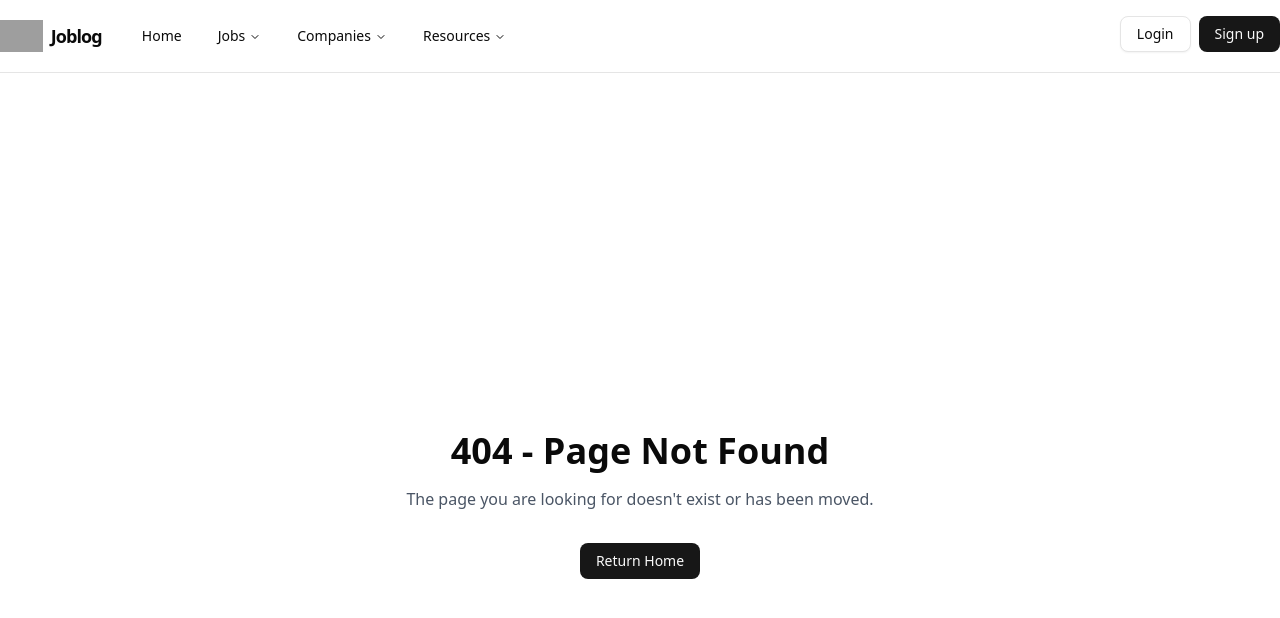
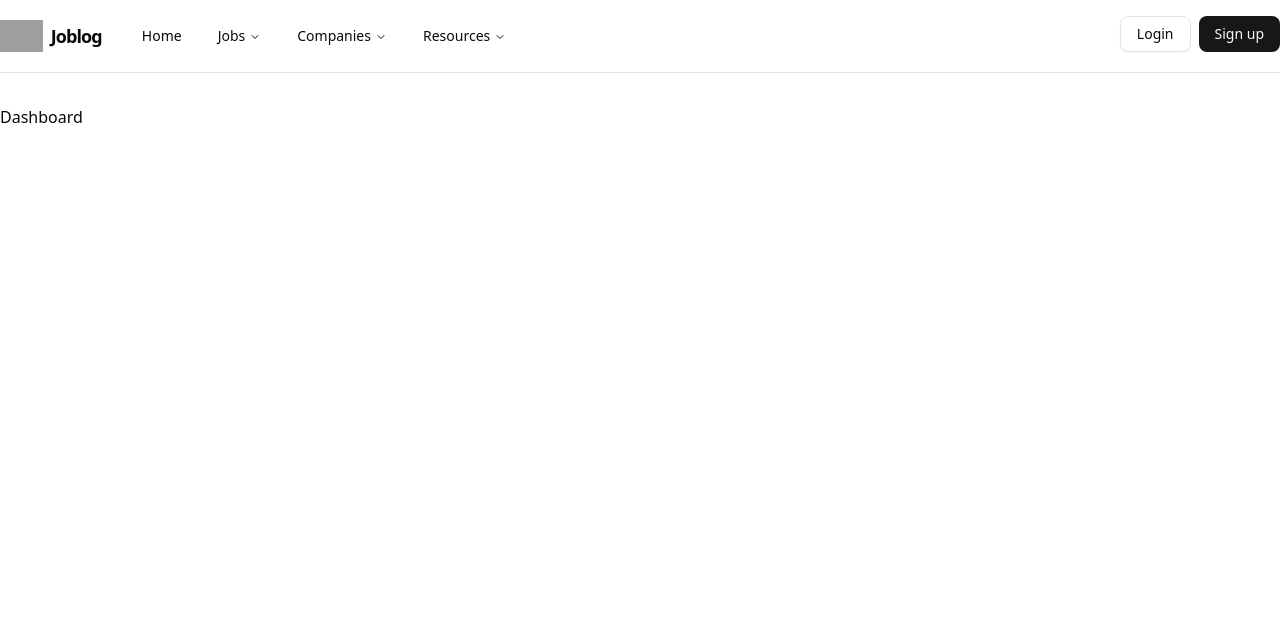
Before and after one commit to Rajankumar80/joblog, a React (Vite) app in the folder frontend/: page /dashboard in a window 1280 px wide. Before the commit this address had no page. Shown: the top 618 px of the page. Built offline with nearby package versions, Linux system fonts and the light colour scheme; grey boxes are pictures that could not be loaded.

Commit message:
Added Dashboard page

```diff
--- a/frontend/src/components/navbar.tsx
+++ b/frontend/src/components/navbar.tsx
@@ -1,4 +1,5 @@
 import { Book, Menu, Sunset, Trees, Zap } from "lucide-react";
+import { Link } from "react-router-dom";
 import { Input } from "@/components/ui/input"
 import { Avatar, AvatarFallback, AvatarImage } from "@/components/ui/avatar"
 import { useAuth } from "@/lib/auth"
@@ -172,11 +173,16 @@ const Navbar1 = ({
           </div>
 
           <div className="flex gap-2">
+
             {isAuthenticated ? (
+              <Link to="/dashboard" className="flex items-center gap-2">
+
               <Avatar>
                 <AvatarImage src={user?.avatar} alt={user?.username} />
                 <AvatarFallback>{user?.username?.charAt(0).toUpperCase()}</AvatarFallback>
               </Avatar>
+              <span>{user?.username}</span>
+              </Link>
             ) : (
               <>
                 <Button asChild variant="outline" size="">
--- a/frontend/src/main.tsx
+++ b/frontend/src/main.tsx
@@ -1,51 +1,39 @@
-import { StrictMode } from 'react'
-import { createRoot } from 'react-dom/client'
-import './index.css'
+import { StrictMode } from 'react';
+import { createRoot } from 'react-dom/client';
+import './index.css';
 
-import NotFoundPage from './pages/NotFoundPage.tsx'
-import Index from './pages/index.tsx'
-import Login from './pages/login.tsx'
-import Signup from './pages/signup.tsx'
-import Jobs from './pages/jobs.tsx'
-import JobDetails from './pages/detail.tsx'
-import { createBrowserRouter, RouterProvider } from "react-router-dom"
-import { Navbar1 as Navbar } from "@/components/navbar"
-import { AuthProvider } from '@/lib/auth'
-import { Toaster } from "@/components/ui/toaster"
+import NotFoundPage from './pages/NotFoundPage.tsx';
+import Index from './pages/index.tsx';
+import Login from './pages/login.tsx';
+import Signup from './pages/signup.tsx';
+import Jobs from './pages/jobs.tsx';
+import JobDetails from './pages/detail.tsx';
+import Dashboard from './pages/dashboard.tsx';
+import RootLayout from './pages/RootLayout.tsx';
+
+import { createBrowserRouter, RouterProvider } from "react-router-dom";
+import { AuthProvider } from '@/lib/auth';
 
 const router = createBrowserRouter([
   {
     path: "/",
-    element: <Index />,
-  },
-  {
-    path: "/login",
-    element: <Login />,
-  },
-  {
-    path: "/signup",
-    element: <Signup />,
-  },
-  {
-    path: "/jobs",
-    element: <Jobs />,
-  },
-  {
-    path: "*",
-    element: <NotFoundPage />,
-  },
-  {
-    path: "/jobs/:id",
-    element: <JobDetails />,
+    element: <RootLayout />, // 🧠 Wrap all children here
+    children: [
+      { index: true, element: <Index /> },
+      { path: "login", element: <Login /> },
+      { path: "signup", element: <Signup /> },
+      { path: "jobs", element: <Jobs /> },
+      { path: "jobs/:id", element: <JobDetails /> },
+      { path: "dashboard", element: <Dashboard /> },
+      { path: "*", element: <NotFoundPage /> },
+    ],
   }
-])
+]);
 
 createRoot(document.getElementById('root')!).render(
   <StrictMode>
     <AuthProvider>
-      <Navbar />
       <RouterProvider router={router} />
-      <Toaster />
     </AuthProvider>
-  </StrictMode>,
-)
+  </StrictMode>
+);
--- /dev/null
+++ b/frontend/src/pages/dashboard.tsx
@@ -0,0 +1,3 @@
+export default function Dashboard() {
+  return <div>Dashboard</div>;
+}
--- /dev/null
+++ b/frontend/src/pages/rootLayout.tsx
@@ -0,0 +1,13 @@
+import { Outlet } from "react-router-dom";
+import { Navbar1 as Navbar } from "@/components/navbar";
+import { Toaster } from "@/components/ui/toaster";
+
+export default function RootLayout() {
+  return (
+    <>
+      <Navbar />
+      <Outlet />
+      <Toaster />
+    </>
+  );
+}
```
